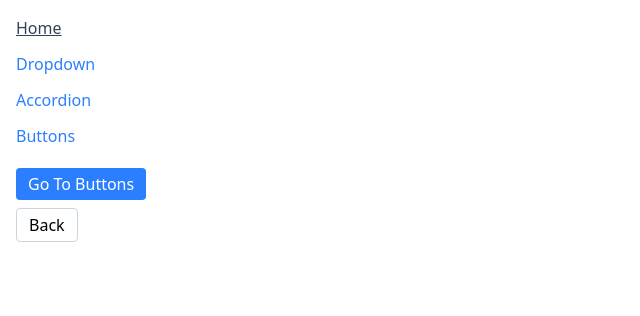
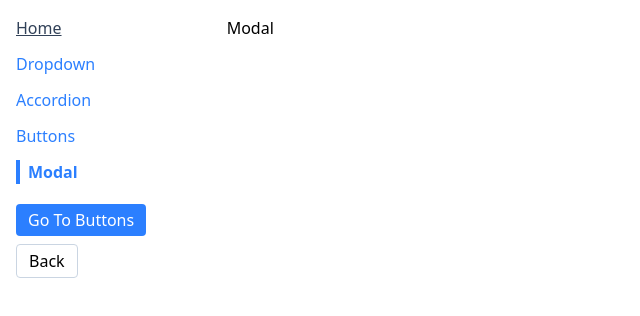
Before and after one commit to chee86j/Python_Practice, a React (Vite) app in the folder JavaScript Practice/Projects/Project6NavBarReactRouter/comps/: page /modal in a window 1280 px wide. Shown: the top 316 px of the page, without its empty margins (0-640 px from the left). Built offline with nearby package versions, Linux system fonts and the light colour scheme.

Commit message:
initial modal wired

```diff
--- a/JavaScript Practice/Projects/Project6NavBarReactRouter/comps/src/App.js
+++ b/JavaScript Practice/Projects/Project6NavBarReactRouter/comps/src/App.js
@@ -3,6 +3,7 @@
 import AccordionPage from './pages/AccordionPage';
 import DropdownPage from './pages/DropdownPage';
 import ButtonPage from './pages/ButtonPage';
+import ModalPage from './pages/ModalPage';
 
 function App() {
   return (
@@ -30,6 +31,7 @@
           <Route path="/accordion" element={<AccordionPage />} />
           <Route path="/buttons" element={<ButtonPage />} />
           <Route path="/button" element={<ButtonPage />} />
+          <Route path="/modal" element={<ModalPage />} />
         </Routes>
       </div>
     </div>
--- /dev/null
+++ b/JavaScript Practice/Projects/Project6NavBarReactRouter/comps/src/components/Modal.js
@@ -0,0 +1,5 @@
+function Modal () {
+    return <div>Modal</div>
+}
+
+export default Modal
--- a/JavaScript Practice/Projects/Project6NavBarReactRouter/comps/src/components/Sidebar.js
+++ b/JavaScript Practice/Projects/Project6NavBarReactRouter/comps/src/components/Sidebar.js
@@ -8,6 +8,7 @@
     { label: 'Dropdown', path: '/' },
     { label: 'Accordion', path: '/accordion' },
     { label: 'Buttons', path: '/buttons' },
+    { label: 'Modal', path: '/modal' },
   ];
   const baseLinkClasses = 'mb-3 text-blue-500';
   const activeLinkClasses = 'font-bold border-l-4 border-blue-500 pl-2';
--- /dev/null
+++ b/JavaScript Practice/Projects/Project6NavBarReactRouter/comps/src/pages/ModalPage.js
@@ -0,0 +1,11 @@
+import Modal from '../components/Modal';
+
+function ModalPage() {
+    return (
+        <div>
+            <Modal />
+        </div>
+    )
+}
+
+export default ModalPage;
```
Also changed, not shown: 1 other file (tests, documents, lock files or other folders).
